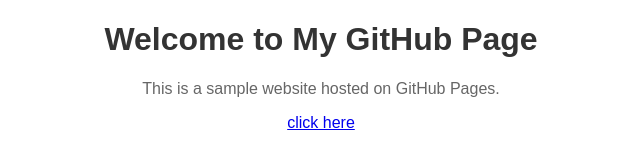
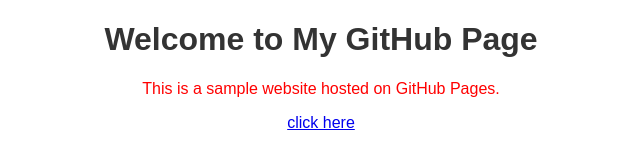
Before and after one commit to thasleema520/thasleema520, a plain HTML site: page index.html in a window 1280 px wide. Shown: the whole page, without its empty margins (319-959 px from the left). Drawn offline with Linux system fonts and the light colour scheme.

Commit message:
Update style.css

```diff
--- a/style.css
+++ b/style.css
@@ -8,5 +8,5 @@ h1 {
 color: #333;
 }
 p {
-color: #666;
+color: RED;
 }
```
